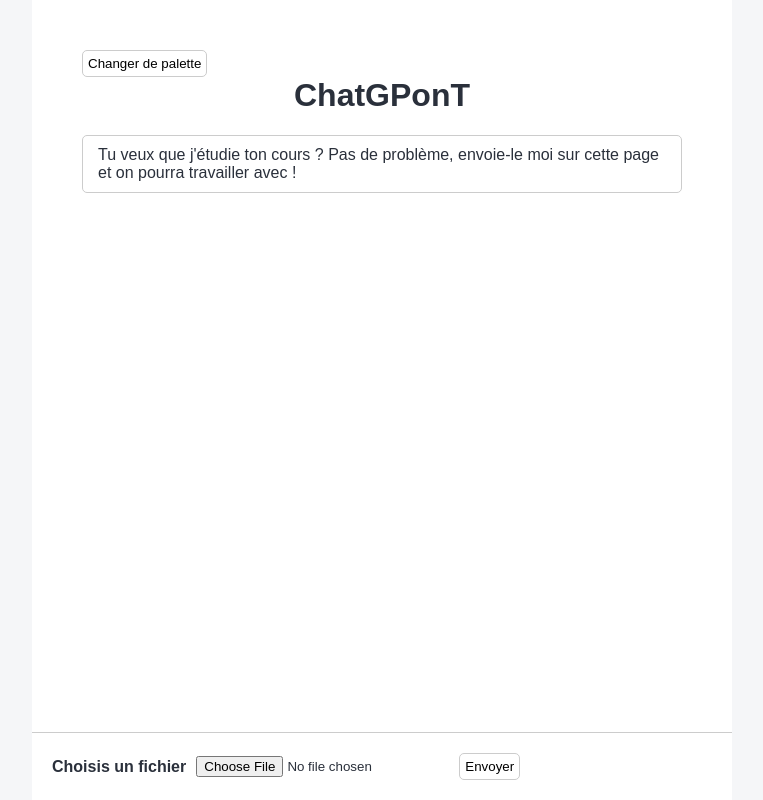
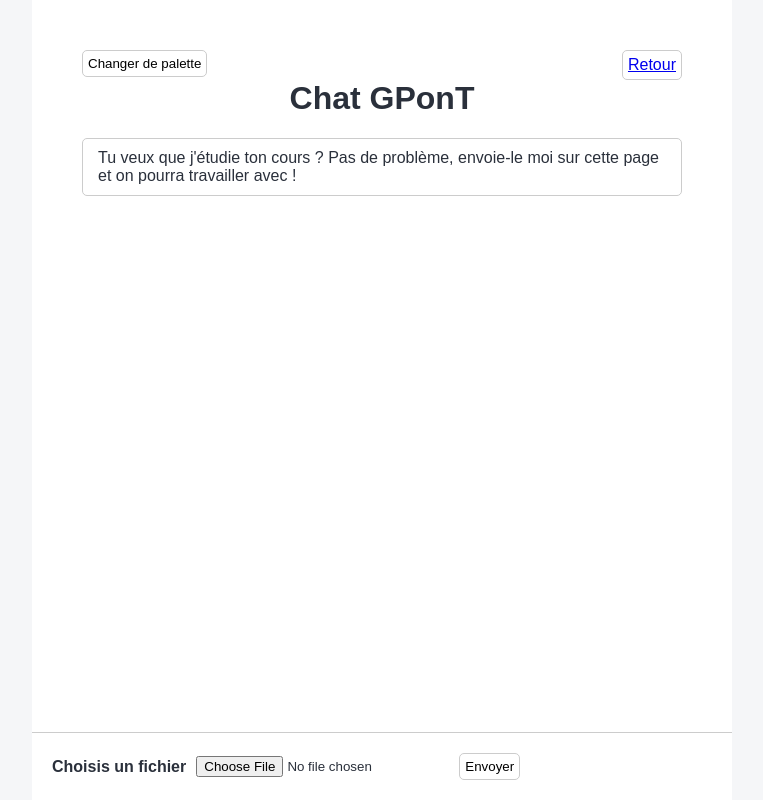
Before and after one commit to thomasbuchholtzer/ChatGPonT, a Flask app: page /choose_course in a window 1280 px wide. Shown: the whole page, without its empty margins (258-1021 px from the left). Run offline with Flask 3, Linux system fonts and the light colour scheme.

Commit message:
Added return home button + minor cleanup

```diff
--- a/static/prompt.js
+++ b/static/prompt.js
@@ -3,7 +3,6 @@ const submitButton = document.getElementById("submit-button");
 const questionButton = document.getElementById("question-button");
 const messagesContainer = document.getElementById("messages-container");
 const lightDarkToggle = document.getElementById("light-dark-button");
-const newCoursesLink = document.getElementById("rammstein");
 
 const appendHumanMessage = (message) => {
   const humanMessageElement = document.createElement("div");
--- a/templates/choose_course.html
+++ b/templates/choose_course.html
@@ -15,10 +15,17 @@
 
       <main class="main-container">
 
-        <button type="button" class="button" id="light-dark-button">Changer de palette</button>
+        <div class="button-container">
+          <div class="left">
+            <button type="button" class="button" id="light-dark-button">Changer de palette</button>
+          </div>
+          <div class="right">
+            <a class="button" id="rammstein" href="/">Retour</a>
+          </div>
+        </div>
 
         <header class="header">
-          <h1 class="header-title">ChatGPonT</h1>
+          <h1 class="header-title">Chat GPonT</h1>
         </header>
 
         <section id="messages-container" class="messages-container">
--- a/templates/index.html
+++ b/templates/index.html
@@ -20,7 +20,7 @@
             <button type="button" class="button" id="light-dark-button">Changer de palette</button>
           </div>
           <div class="right">
-            <a class="button" id="rammstein" href="{{ url_for('choose_course', filename='style.css') }}"> Choisir un autre cours </a>
+            <a class="button" id="rammstein" href="{{ url_for('choose_course', filename='style.css') }}">Choisir un autre cours</a>
           </div>
         </div>
 
```
